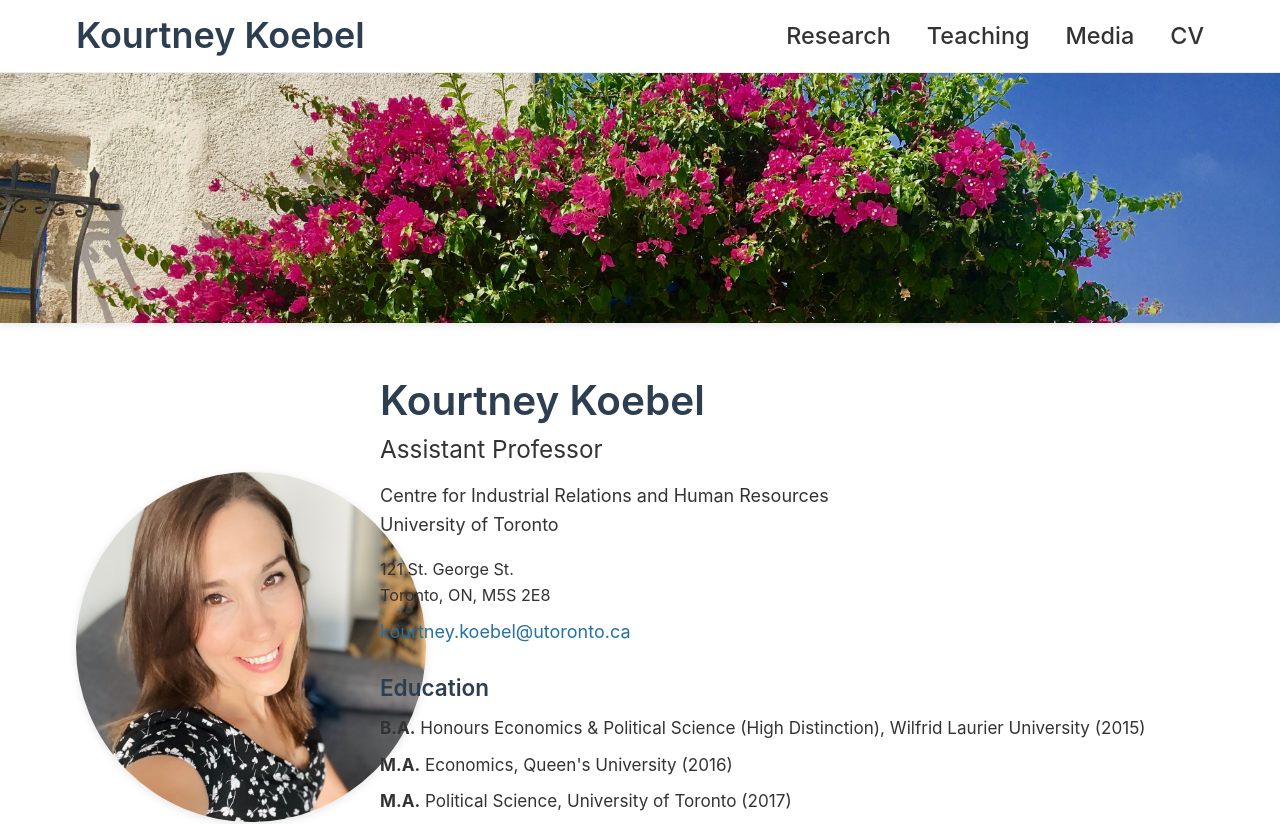
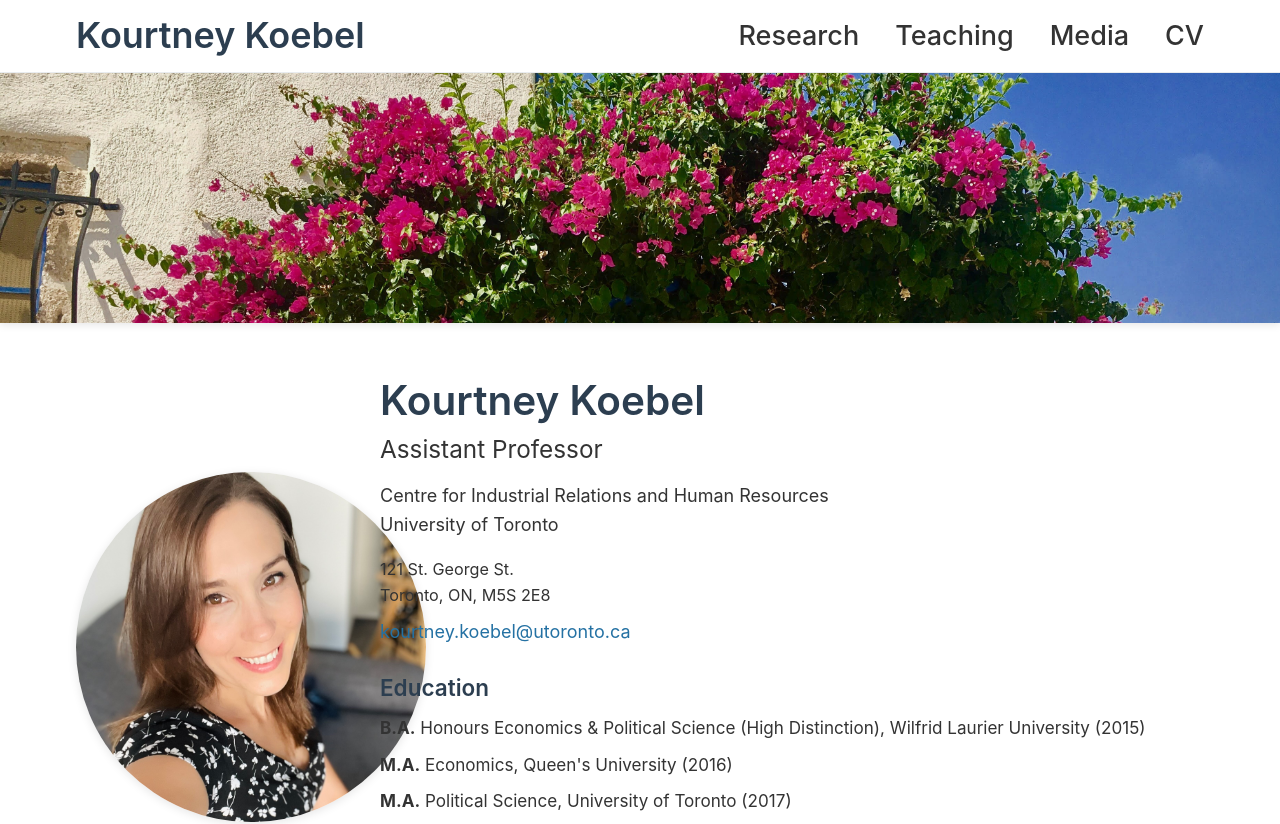
Before and after one commit to koebl/kourtney, a React (Vite) app: page / in a window 1280 px wide. Shown: the top 824 px of the page. Built offline with nearby package versions, Linux system fonts and the light colour scheme.

Commit message:
Update main.scss

```diff
--- a/src/styles/main.scss
+++ b/src/styles/main.scss
@@ -214,7 +214,7 @@ a:hover {
   .nav-link {
     padding: 0.5rem 0;
     background: none;
-    font-size: 1.3rem;
+    font-size: 1.5rem;
   }
 
   .nav-link:hover {
```
